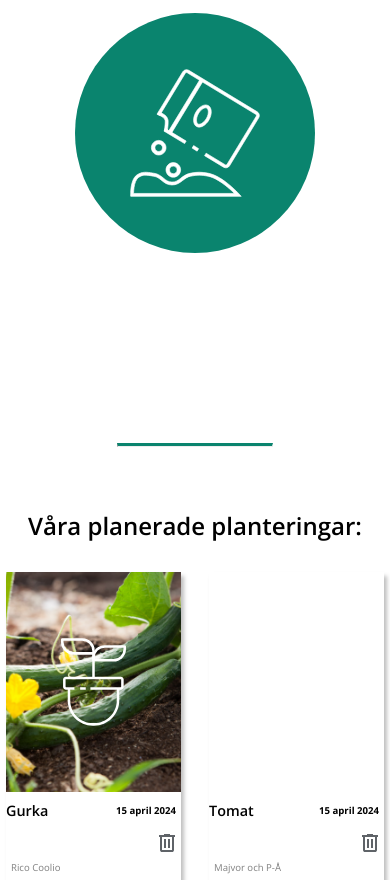
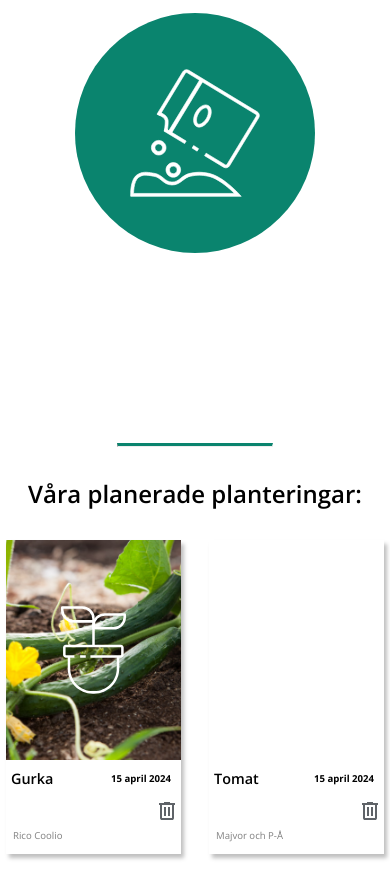
Before and after one commit to louohr/planned-planthood, a plain HTML site: page index.html in a window 390 px wide. Shown: the part 1120-2000 px from the top of the page. Drawn offline with nearby package versions, Linux system fonts and the light colour scheme.

Commit message:
fix changes

```diff
--- a/style.css
+++ b/style.css
@@ -594,7 +594,6 @@ p {
     /* section 1 */
     .planned-planthood {
         margin: 0 auto;
-        padding-bottom: 2rem;
     }
 
     /* grid cards */
@@ -617,14 +616,17 @@ p {
 
     .card-title {
         font-size: 0.9rem;
+        margin-left: 5px;
     }
 
     .card-date {
         font-size: 0.6rem;
+        margin-right: 5px;
     }
 
     .card-user {
         font-size: 0.6rem;
+        margin-left: 5px;
     }
 
     .card-icon {
```
